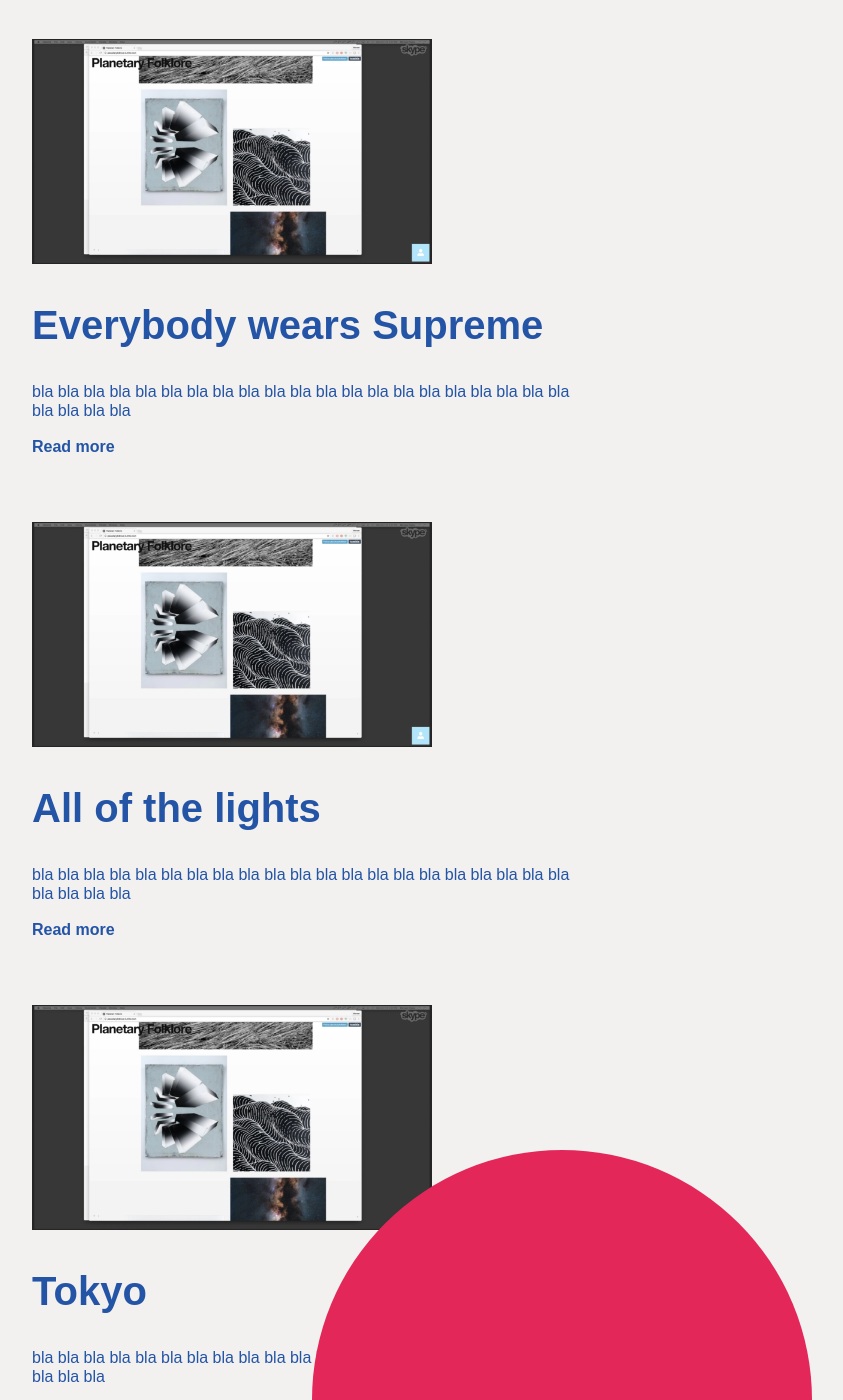
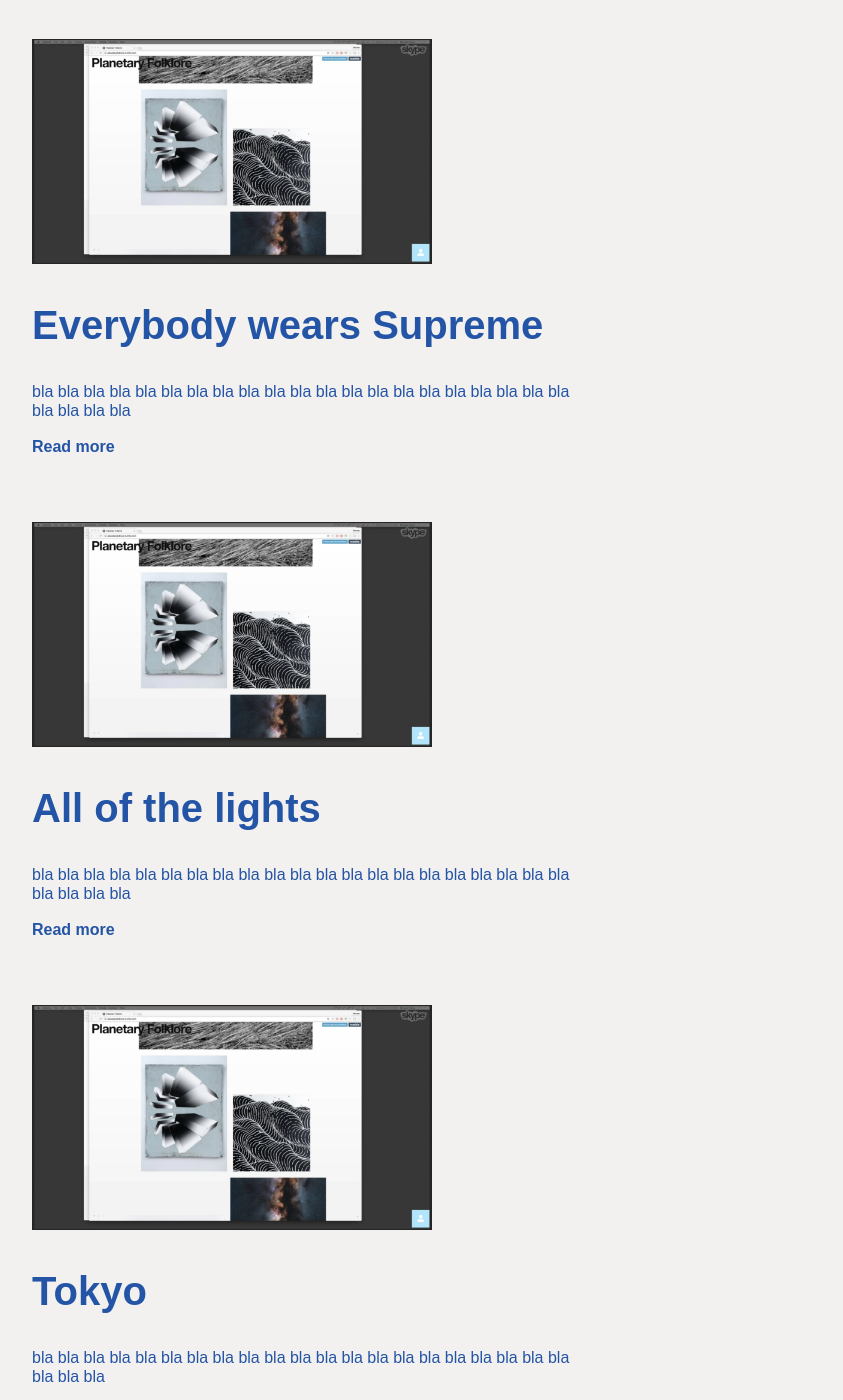
Before and after one commit to emho-lab/journal, a Jekyll site: the page built from index.html, in a window 1280 px wide and 1400 px high, scrolled down 390 px. Shown: the whole window, without its empty margins (218-1061 px from the left). Built offline with Jekyll 4.4.1, drawn with Linux system fonts in a browser that asks for light colours; some web fonts are replaced.

```diff
--- a/assets/css/app.scss
+++ b/assets/css/app.scss
@@ -88,15 +88,7 @@
     margin: 0 0 0 0;
 }
 
-div.circle {
-    position:fixed;
-    bottom:-250px;
-    right:250px;
-    width:500px;
-    height:500px;
-    background-color:$red;
-    border-radius: 50%;
-}
+
 
 div.logo {
     height: 80px;
```
